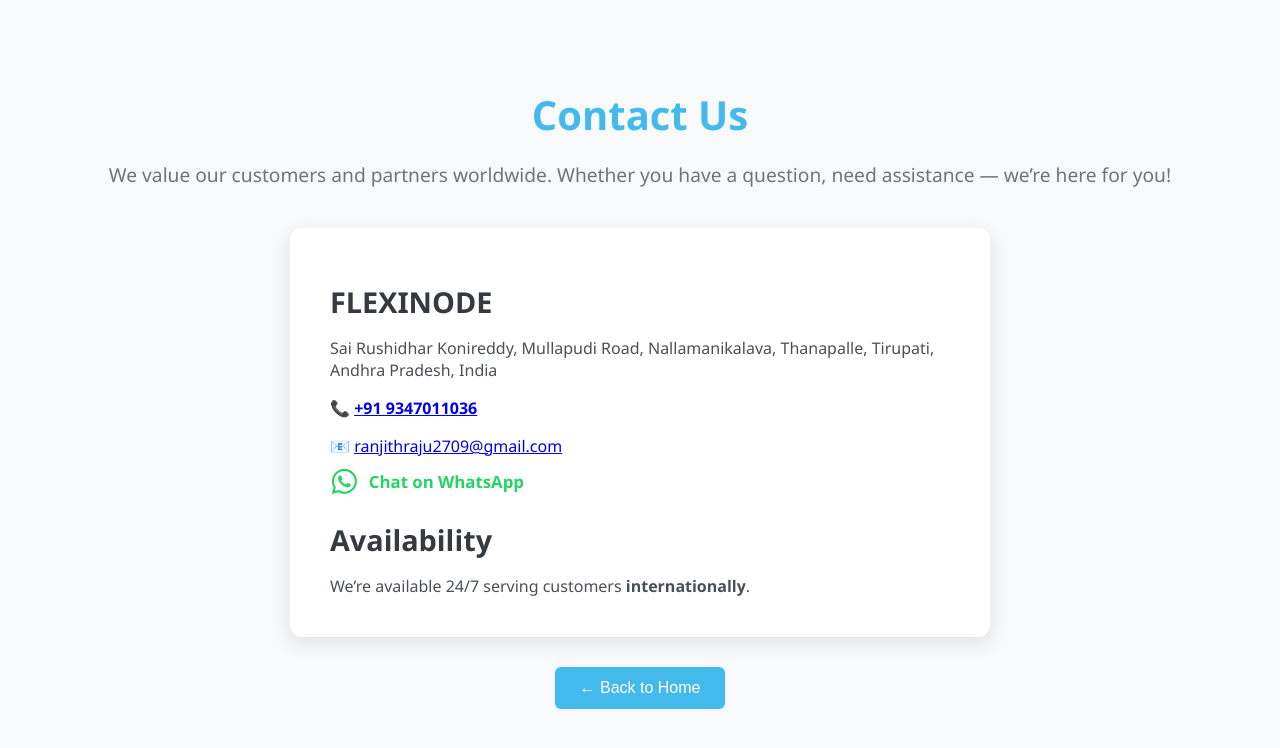
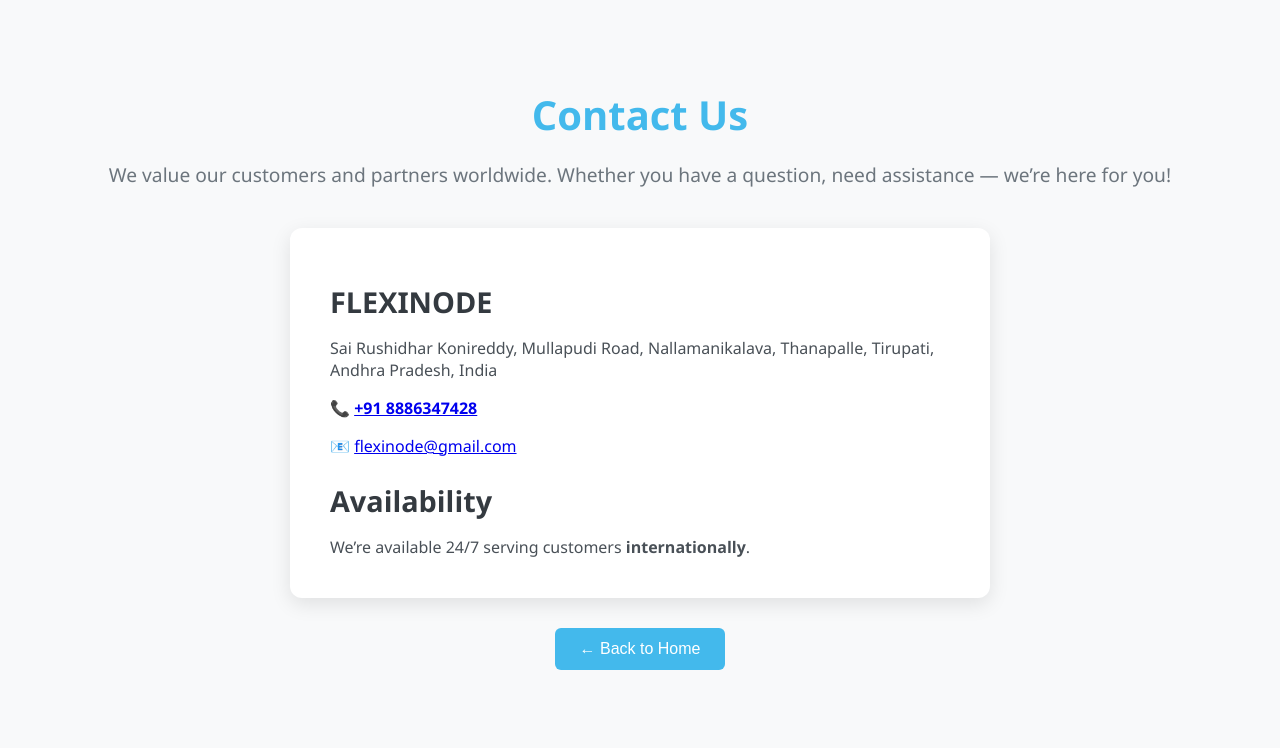
Before and after one commit to ruthwik1907/flexinode-project, a React (Create React App) app in the folder frontend/: page /contact in a window 1280 px wide. Shown: the top 748 px of the page. Built offline with nearby package versions, Linux system fonts and the light colour scheme; no server answers.

Commit message:
fix users api for vercel

```diff
--- a/frontend/src/ContactPage.js
+++ b/frontend/src/ContactPage.js
@@ -24,31 +24,19 @@
         </p>
 
         <p className="phone">
-          📞 <a href="tel:9347011036">+91 9347011036</a>
+          📞 <a href="tel:8886347428">+91 8886347428</a>
         </p>
 
         <p className="email">
           📧{" "}
           <a
-            href="https://mail.google.com/mail/?view=cm&fs=1&to=ranjithraju2709@gmail.com"
+            href="https://mail.google.com/mail/?view=cm&fs=1&to=flexinode@gmail.com"
             target="_blank"
             rel="noopener noreferrer"
           >
-            ranjithraju2709@gmail.com
+            flexinode@gmail.com
           </a>
         </p>
-
-        {/* ✅ WhatsApp contact */}
-        <div className="whatsapp">
-          <FaWhatsapp className="whatsapp-icon" />
-          <a
-            href="https://wa.me/919347011036"
-            target="_blank"
-            rel="noopener noreferrer"
-          >
-            Chat on WhatsApp
-          </a>
-        </div>
 
         <h2>Availability</h2>
         <p>
--- a/frontend/src/StorageSlider.js
+++ b/frontend/src/StorageSlider.js
@@ -11,7 +11,7 @@
   const [paymentStatus, setPaymentStatus] = useState("");
   const [isMarkingPaid, setIsMarkingPaid] = useState(false);
 
-  const pricePerGB = 1;
+  const pricePerGB = 1000;
   const gbPerStep = 1;
 
   const totalGB = value * gbPerStep;
```
